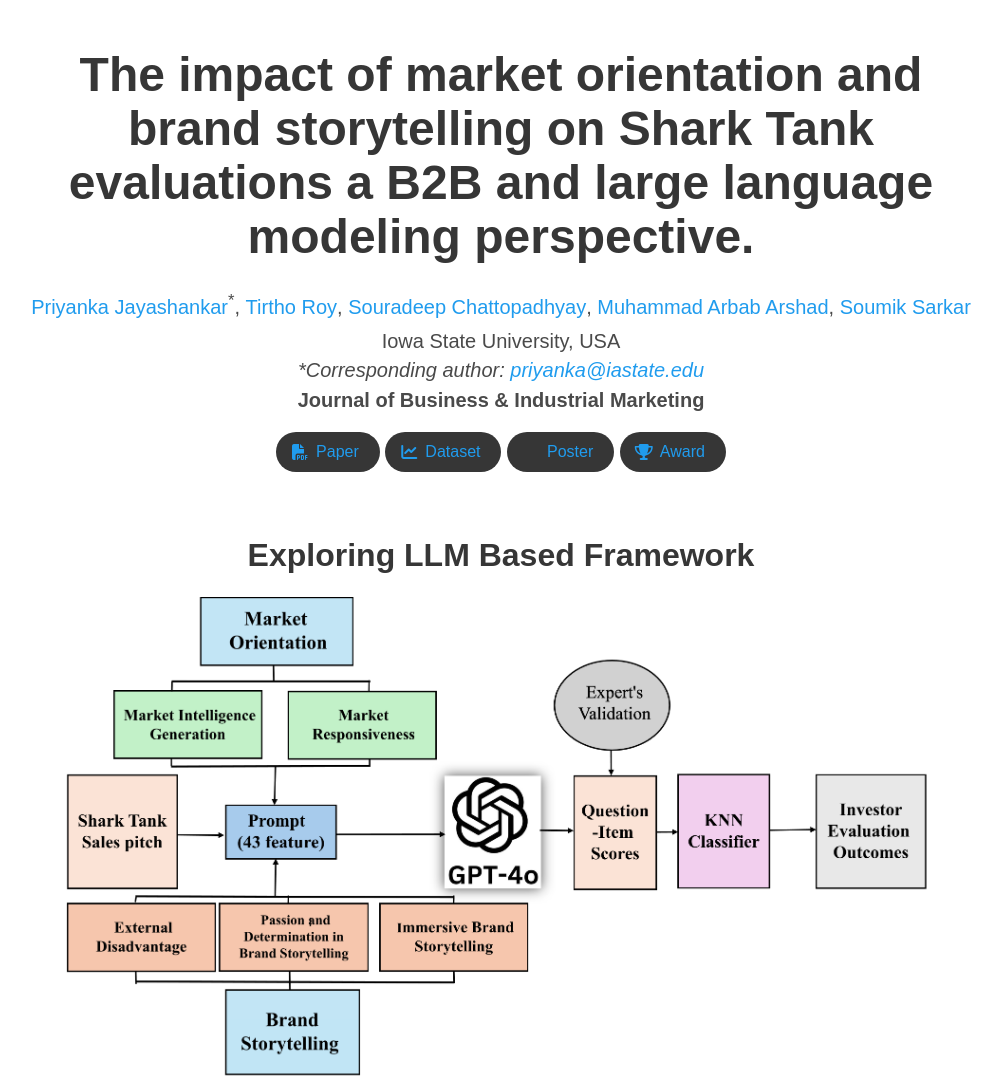
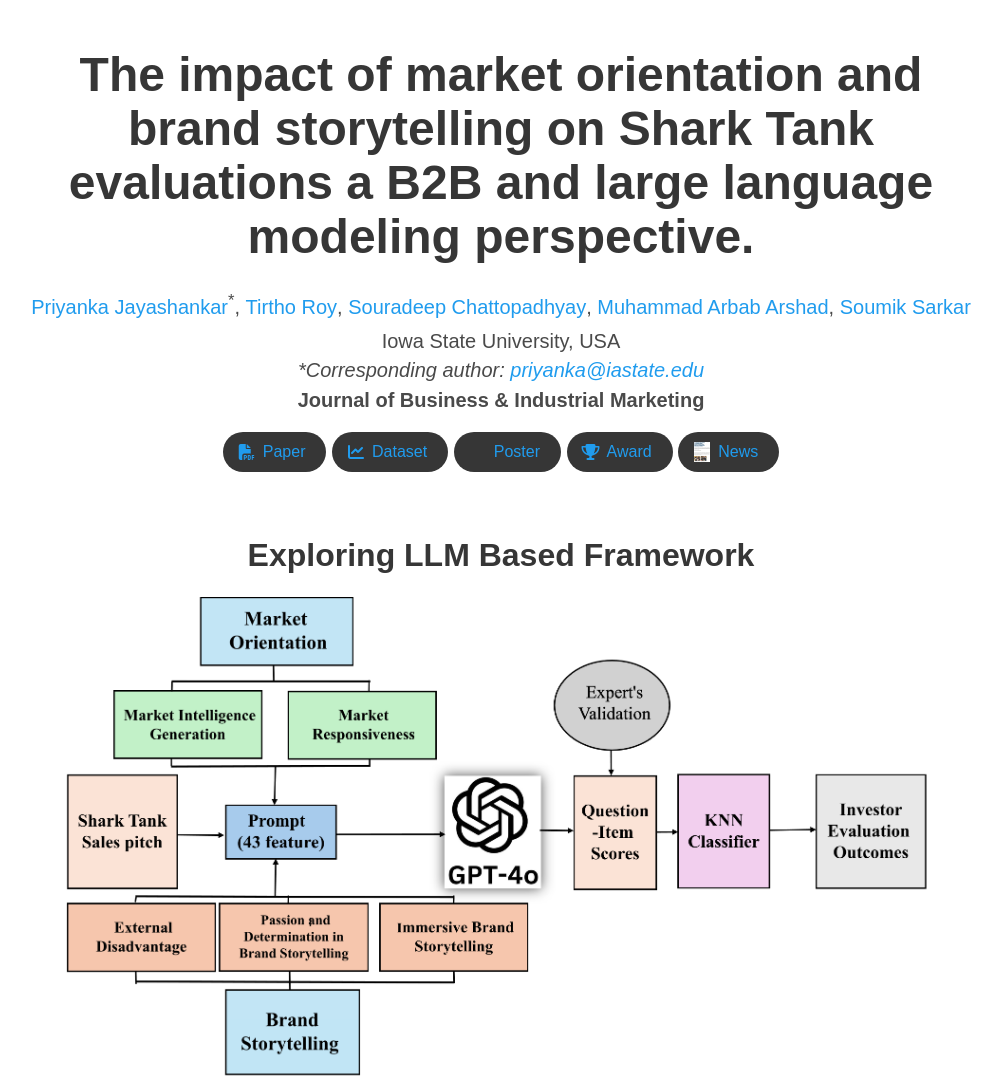
Before and after one commit to TrACFinTech/PitchEval, a plain HTML site: page index.html in a window 1280 px wide. Shown: the top 1082 px of the page, without its empty margins (139-1141 px from the left). Drawn offline with nearby package versions, Linux system fonts and the light colour scheme; some icons are missing; a web font is replaced by a local one.

Commit message:
Update index.html

```diff
--- a/index.html
+++ b/index.html
@@ -123,6 +123,18 @@
         </span>
         <span>Award</span>
     </a>
+</span>
+<!-- News link -->
+<span class="link-block">
+  <a href="https://www.globe.iastate.edu/grs-undergrad-award-winners-at-22nd-annual-norman-borlaug-lectureship-poster-competition-for-graduate-and-undergraduate-students/"
+     target="_blank"
+     rel="noopener noreferrer"
+     class="external-link button is-normal is-rounded is-dark">
+    <span class="icon">
+      <img src="static/images/news.png" alt="News Icon" style="width: 20px; height: 20px; object-fit: contain;">
+    </span>
+    <span>News</span>
+  </a>
 </span>
 
 
```
